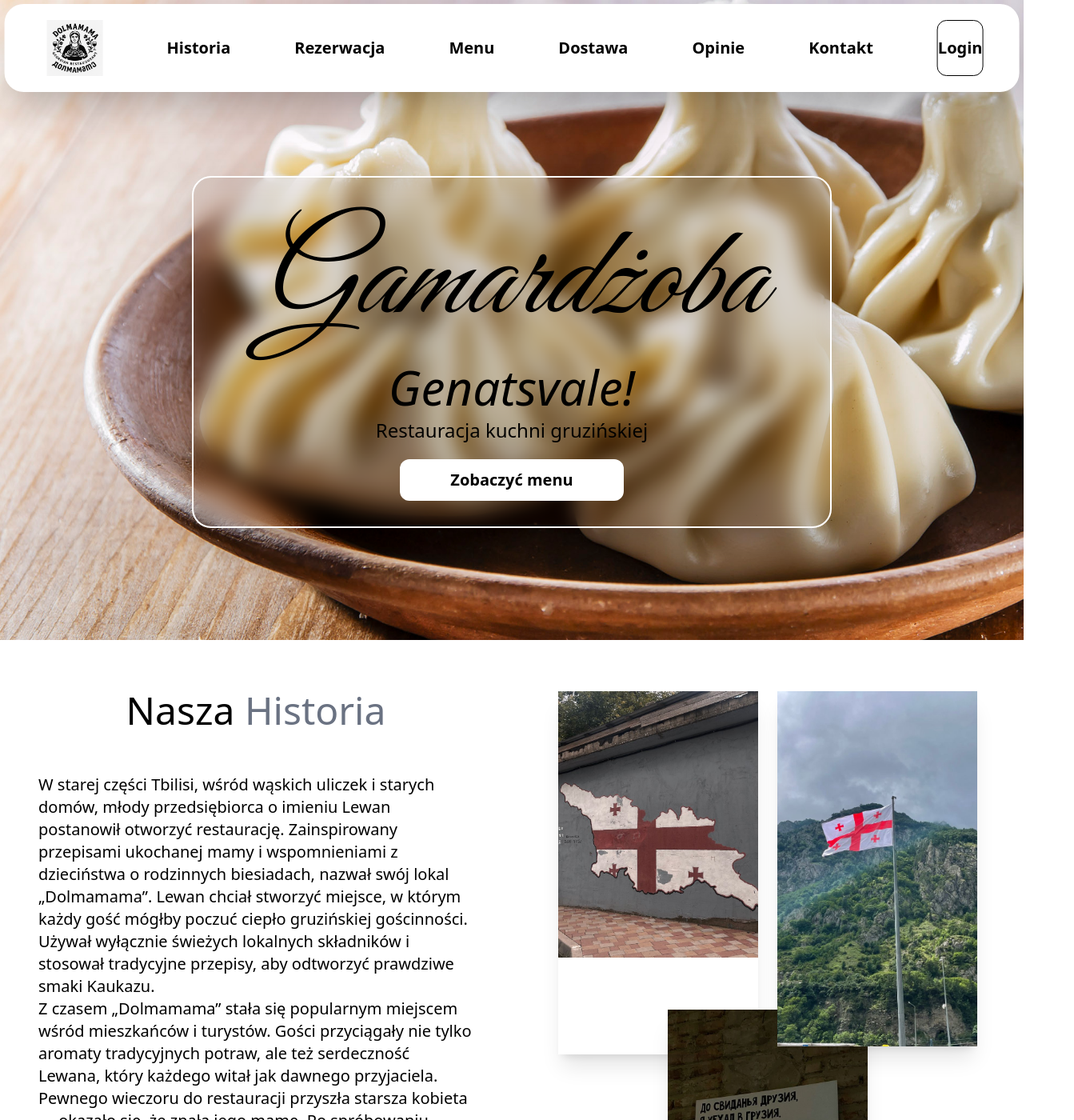
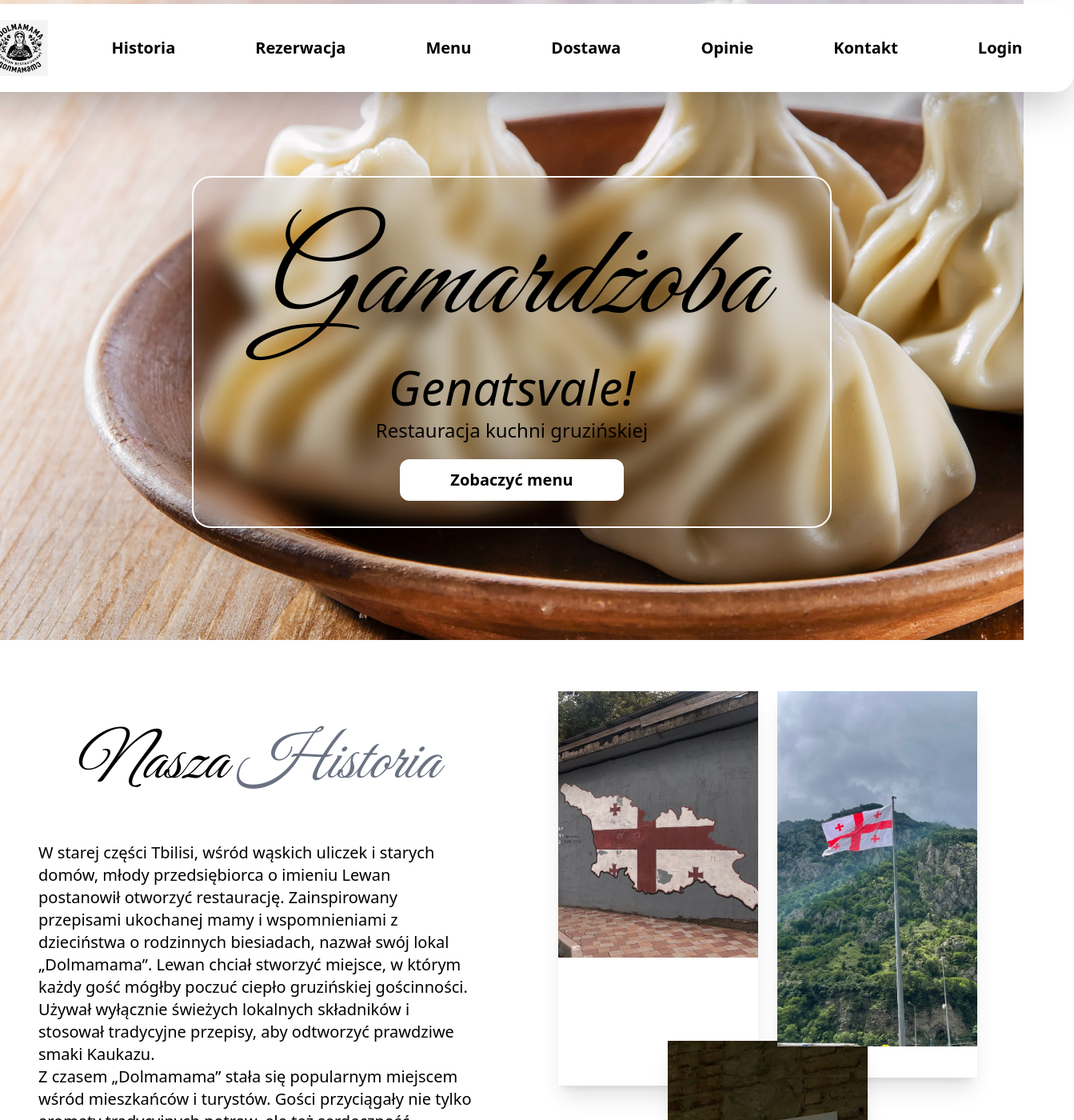
Before and after one commit to Dru1DD/dolmamama, a Next.js app: page / in a window 1280 px wide. Shown: the top 1400 px of the page at 80% size, 1343 px wide, since content can reach past the window. Built offline with nearby package versions, Linux system fonts and the light colour scheme.

Commit message:
feat: added feedback_section style: little changes in header

```diff
--- a/src/app/page.tsx
+++ b/src/app/page.tsx
@@ -4,6 +4,7 @@ import WelcomeSection from '@/components/welcome_section/welcome_section';
 import HistorySection from '@/components/history_section/history_section';
 import ReservationSection from '@/components/reservation_section/reservation_section';
 import MenuSection from '@/components/menu_section/menu_section';
+import FeedbackSection from '@/components/feedback_section/feedback_section';
 
 function App() {
   return (
@@ -13,6 +14,7 @@ function App() {
       <HistorySection />
       <ReservationSection />
       <MenuSection />
+      <FeedbackSection />
       <Footer />
     </main>
   );
--- a/src/components/feedback_section/feedback_section.tsx
+++ b/src/components/feedback_section/feedback_section.tsx
@@ -1,7 +1,61 @@
 const FeedbackSection = () => {
-  return <section>
-
-  </section>;
+  return (
+    <section>
+      <h1
+        className="sm:text-6xl lg:text-[5rem] italic  w-full text-center whitespace-nowrap leading-tight mt-10"
+        style={{ fontFamily: 'var(--font-great-vibes), cursive' }}
+      >
+        Opinie naszych klientów
+      </h1>
+      <div className="flex gap-5 mx-5 my-5">
+        <div
+          className="container
+       mx-auto
+       px-3 text-center
+       md:px-12
+       flex flex-col md:flex-col
+       items-center justify-between gap-3
+       md:w-1/3 hover:bg-gray-100 rounded-2xl shadow-lg overflow-hidden hover:shadow-2xl transition-all duration-500"
+        >
+          <p className="pt-5">
+            Prawdziwy smak Gruzji! Dolma i chinkali są po prostu niesamowite — świeże, aromatyczne i pełne smaku. Czułam
+            się jak na wakacjach w Tbilisi.
+          </p>
+          <h3 className="pb-5 font-semibold">Kasia</h3>
+        </div>
+        <div
+          className="container
+       mx-auto
+       px-3 text-center
+       md:px-12
+       flex flex-col md:flex-col
+       items-center justify-between gap-3
+       md:w-1/3 hover:bg-gray-100 rounded-2xl shadow-lg overflow-hidden hover:shadow-2xl transition-all duration-500"
+        >
+          <p className="pt-5">
+            Pachlawa była tak dobra, że zamówiłam drugą porcję! Wszystko przygotowane z sercem, a zapach z kuchni
+            przypomina domowe jedzenie.
+          </p>
+          <h3 className="pb-5 font-semibold">Marek</h3>
+        </div>
+        <div
+          className="container
+       mx-auto
+       px-3 text-center
+       md:px-12
+       flex flex-col md:flex-col
+       items-center justify-between gap-3
+       md:w-1/3 hover:bg-gray-100 rounded-2xl shadow-lg overflow-hidden hover:shadow-2xl transition-all duration-500"
+        >
+          <p className="pt-5">
+            Świetna atmosfera, przemiła obsługa i genialne chaczapuri adżarskie. Ciepło, przytulnie i bardzo smacznie —
+            na pewno wrócę!
+          </p>
+          <h3 className="pb-5 font-semibold">Khabib</h3>
+        </div>
+      </div>
+    </section>
+  );
 };
 
 export default FeedbackSection;
--- a/src/components/feedback_section/index.ts
+++ b/src/components/feedback_section/index.ts
@@ -0,0 +1 @@
+export { default } from './feedback_section';
--- a/src/components/header/header.tsx
+++ b/src/components/header/header.tsx
@@ -18,15 +18,19 @@ const Header = () => {
     gap-2  bg-white  shadow-2xl mt-5 rounded-3xl"
     >
       <nav></nav>
-      <div className="justify-center gap-20 flex font-semibold text-xl">
+      <div className="justify-center gap-15 flex font-semibold text-xl">
         <Image src={'/images/header/logo_header.png'} width={70} height={70} alt="" />
-        <Button label="Historia" className="rounded-xl" />
-        <Button label="Rezerwacja" className="rounded-xl" />
-        <Button label="Menu" className="rounded-xl" />
-        <Button label="Dostawa" className="rounded-xl" />
-        <Button label="Opinie" className="rounded-xl" />
-        <Button label="Kontakt" className="rounded-xl" />
-        <Button label="Login" className="border border-red rounded-xl cursor-pointer" onClick={handleNavigateToLogin} />
+        <Button label="Historia" className="hover:rounded-xl hover:bg-gray-100 duration-500 hover:shadows-xl p-5" />
+        <Button label="Rezerwacja" className="hover:rounded-xl hover:bg-gray-100 duration-500 p-5 hover:shadows-xl" />
+        <Button label="Menu" className="hover:rounded-xl hover:bg-gray-100 duration-500 hover:shadows-xl p-5 " />
+        <Button label="Dostawa" className="hover:rounded-xl hover:bg-gray-100 duration-500 hover:shadows-xl p-5" />
+        <Button label="Opinie" className="hover:rounded-xl hover:bg-gray-100 duration-500 hover:shadows-xl p-5" />
+        <Button label="Kontakt" className="hover:rounded-xl hover:bg-gray-100 duration-500 hover:shadows-xl p-5" />
+        <Button
+          label="Login"
+          className="hover:rounded-xl hover:bg-gray-100 duration-500 p-5 hover:shadows-2xl cursor-pointer"
+          onClick={handleNavigateToLogin}
+        />
       </div>
     </header>
   );
--- a/src/components/history_section/history_section.jsx
+++ b/src/components/history_section/history_section.jsx
@@ -11,7 +11,10 @@ const History_Section = () => {
        items-center justify-between gap-12
        md:w-1/2"
       >
-        <h2 className="text-5xl">
+        <h2
+          className="sm:text-5xl lg:text-[5rem] italic  w-full text-center whitespace-nowrap leading-tight mt-10"
+          style={{ fontFamily: 'var(--font-great-vibes), cursive' }}
+        >
           Nasza <span className="text-gray-500">Historia</span>
         </h2>
         <p className="text-xl">
--- a/src/components/menu_section/menu_section.tsx
+++ b/src/components/menu_section/menu_section.tsx
@@ -81,7 +81,7 @@ const MenuSection = () => {
   return (
     <section>
       <h1
-        className="sm:text-6xl lg:text-[7rem] italic  w-full text-center whitespace-nowrap leading-tight mt-10"
+        className="sm:text-6xl lg:text-[5rem] italic  w-full text-center whitespace-nowrap leading-tight mt-10"
         style={{ fontFamily: 'var(--font-great-vibes), cursive' }}
       >
         Nasze menu
--- a/src/components/reservation_section/index.ts
+++ b/src/components/reservation_section/index.ts
@@ -0,0 +1 @@
+export { default } from './reservation_section';
```
